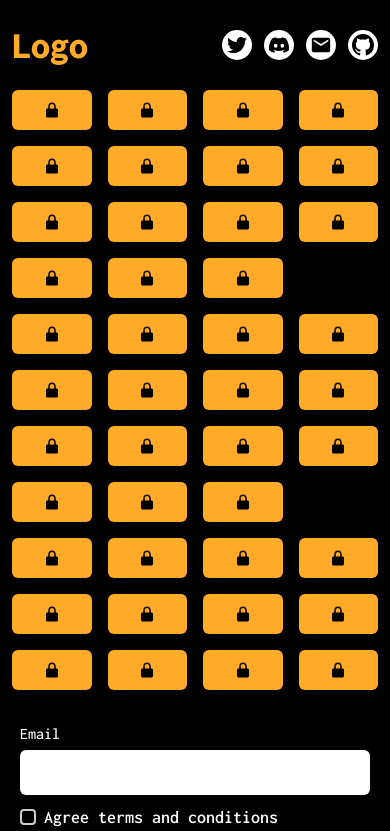
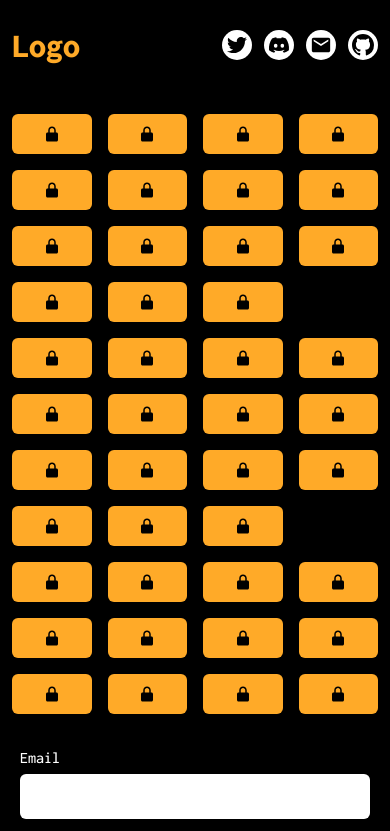
Before and after one commit to gulnabi-afridi/nalin-project, a Next.js app: page /calltoaction in a window 390 px wide. Shown: the top 831 px of the page. Built offline with nearby package versions, Linux system fonts and the light colour scheme.

Commit message:
buttonForm section updated

```diff
--- a/components/Home/ButtonsFormSection.tsx
+++ b/components/Home/ButtonsFormSection.tsx
@@ -19,7 +19,7 @@ const ButtonsFormSection = () => {
     <React.Fragment>
       <div
         id="formButtonSection"
-        className="w-full min-h-[calc(100vh-90px)] flex justify-center items-center"
+        className="w-full min-h-[calc(100vh-90px)] flex justify-center items-center sm:py-0 py-6"
       >
         <div className="w-full h-full max-w-[1320px] m-auto md:px-4 px-3 flex justify-center items-center">
           {/* buttons + form ---------------------->  */}
--- a/layout/Navibar.tsx
+++ b/layout/Navibar.tsx
@@ -12,7 +12,7 @@ const Navibar = () => {
         {/* logo ---->  */}
         <Link
           href="/"
-          className="text-[38px] text-yellow-main font-black font-incon"
+          className="text-[34px] sm:text-[38px] text-yellow-main font-black font-incon"
         >
           Logo
         </Link>
```
